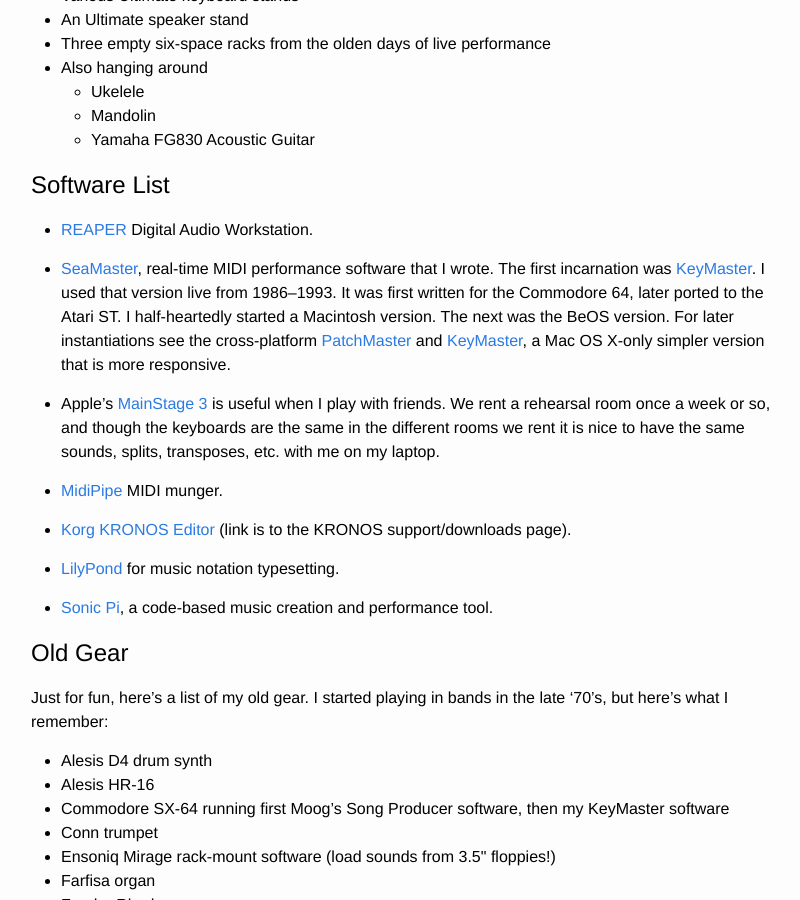
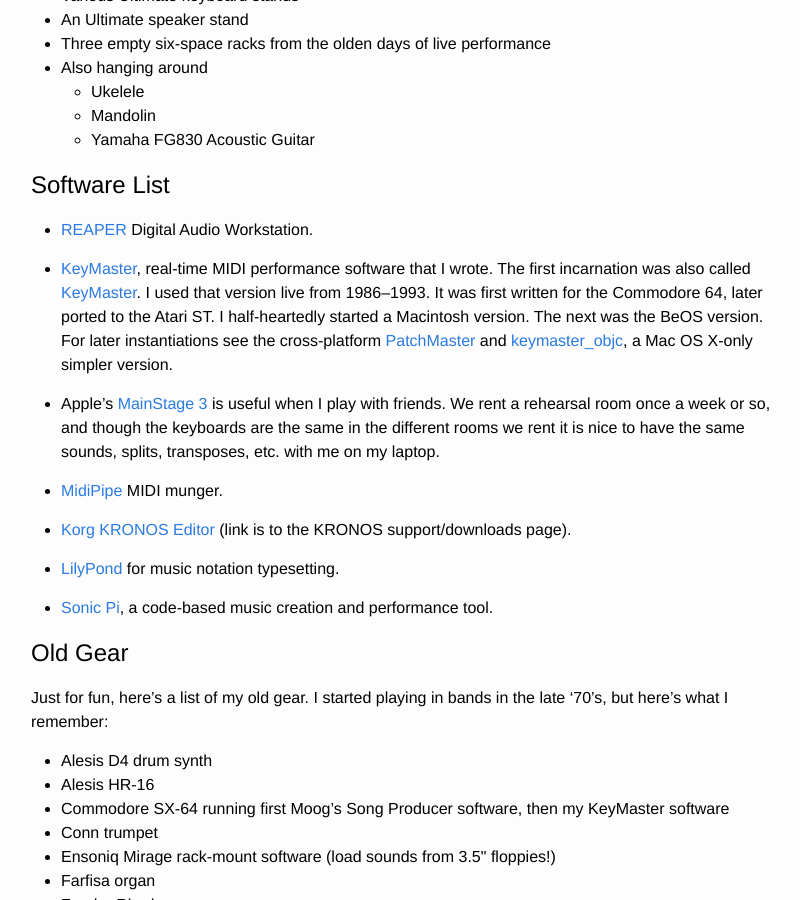
Before and after one commit to jimm/www-jimmenard-com-jekyll, a Jekyll site: the page built from music.md, in a window 1280 px wide and 900 px high, scrolled down 2277 px. Shown: the whole window, without its empty margins (239-1039 px from the left). Built offline with Jekyll 4.4.1, drawn with Linux system fonts in a browser that asks for light colours.

Commit message:
SeaMaster -> KeyMaster

```diff
--- a/music.md
+++ b/music.md
@@ -112,15 +112,15 @@ Here's a tech-head's view of the tools I use to create my music.
 
 - [REAPER](http://reaper.fm/) Digital Audio Workstation.
 
-- [SeaMaster](https://github.com/jimm/seamaster/wiki), real-time MIDI
-  performance software that I wrote. The first incarnation was
+- [KeyMaster](https://github.com/jimm/keymaster/wiki), real-time MIDI
+  performance software that I wrote. The first incarnation was also called
   [KeyMaster](projects/keymaster/index.html). I used that version live from
   1986&ndash;1993. It was first written for the Commodore 64, later ported
   to the Atari ST. I half-heartedly started a Macintosh version. The next
   was the BeOS version. For later instantiations see the cross-platform
   [PatchMaster](http://www.patchmaster.org/) and
-  [KeyMaster](http://jimm.github.io/keymaster/), a Mac OS X-only simpler
-  version that is more responsive.
+  [keymaster_objc](http://jimm.github.io/keymaster_objc/), a Mac OS X-only
+  simpler version.
 
 - Apple's [MainStage 3](http://www.apple.com/mainstage/) is useful when I
   play with friends. We rent a rehearsal room once a week or so, and though
```
